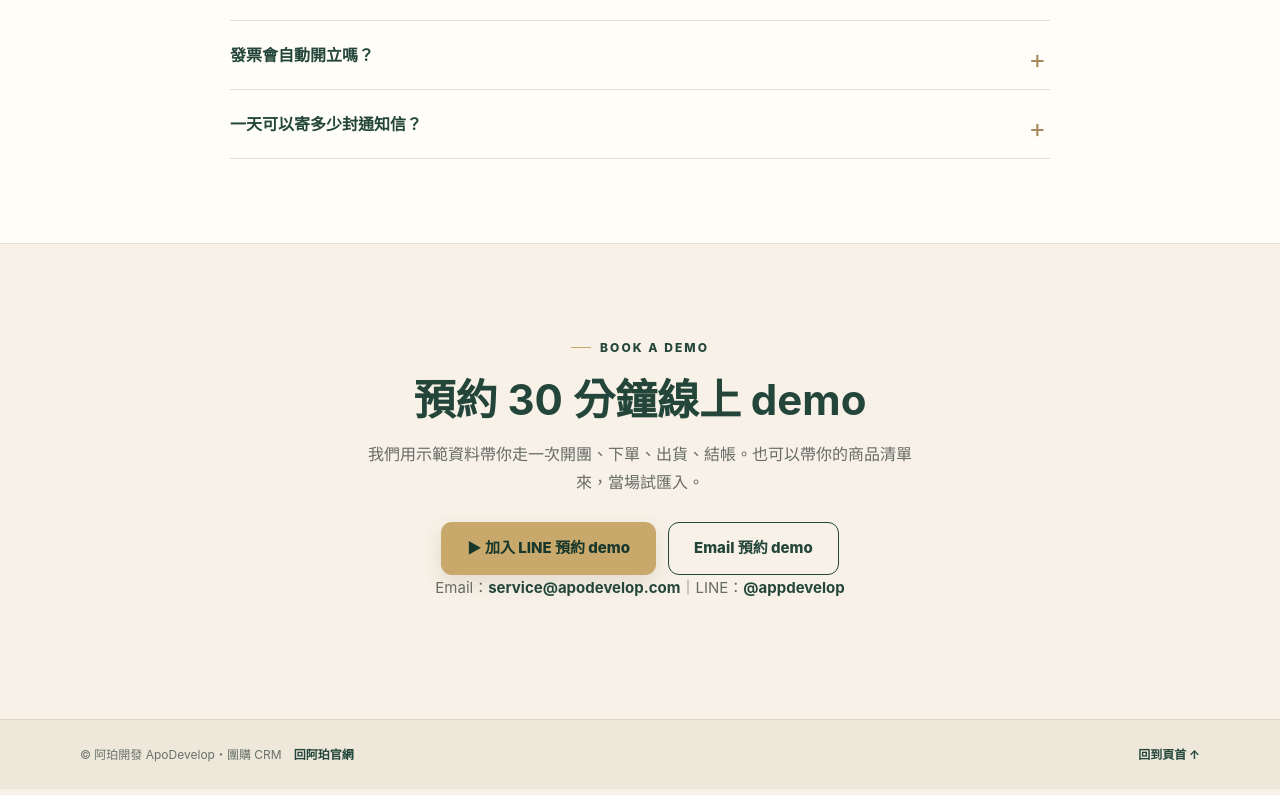
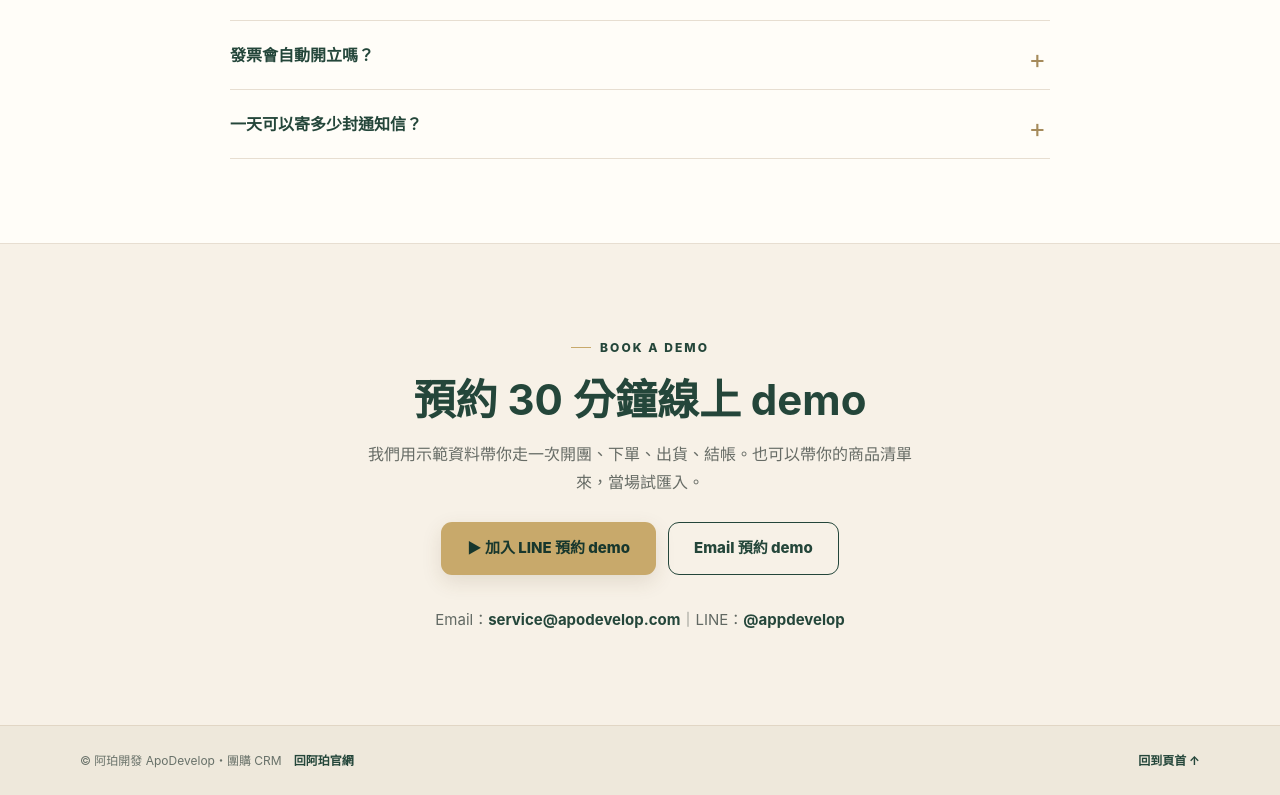
Before and after one commit to TeraChiu347/appdevelop-landing, a plain HTML site: page groupbuy/index.html in a window 1280 px wide. Shown: the part 5216-6011 px from the top of the page. Drawn offline with Linux system fonts and the light colour scheme.

Commit message:
團購 CRM page: more space between demo buttons and contact line
Co-Authored-By: Claude Opus 5.5 <noreply@anthropic.com>

```diff
--- a/groupbuy/index.html
+++ b/groupbuy/index.html
@@ -153,7 +153,7 @@
   .closing h2 { font-size: clamp(28px, 3.6vw, 42px); line-height: 1.35; color: var(--green); margin: 14px 0 12px; text-wrap: balance; }
   .closing p { color: #676c66; margin: 0 auto 26px; max-width: 560px; }
   .closing .actions { justify-content: center; }
-  .contact { margin-top: 18px; font-size: 15px; color: var(--soft); }
+  .closing .contact { margin: 32px auto 0; font-size: 15px; color: var(--soft); }
   .contact b { color: var(--green); user-select: all; }
   footer { background: #eee8db; border-top: 1px solid #e1d6c5; }
   .footer-inner { display: flex; justify-content: space-between; gap: 12px; align-items: center; padding-block: 24px; font-size: 12px; color: #687169; }
```
